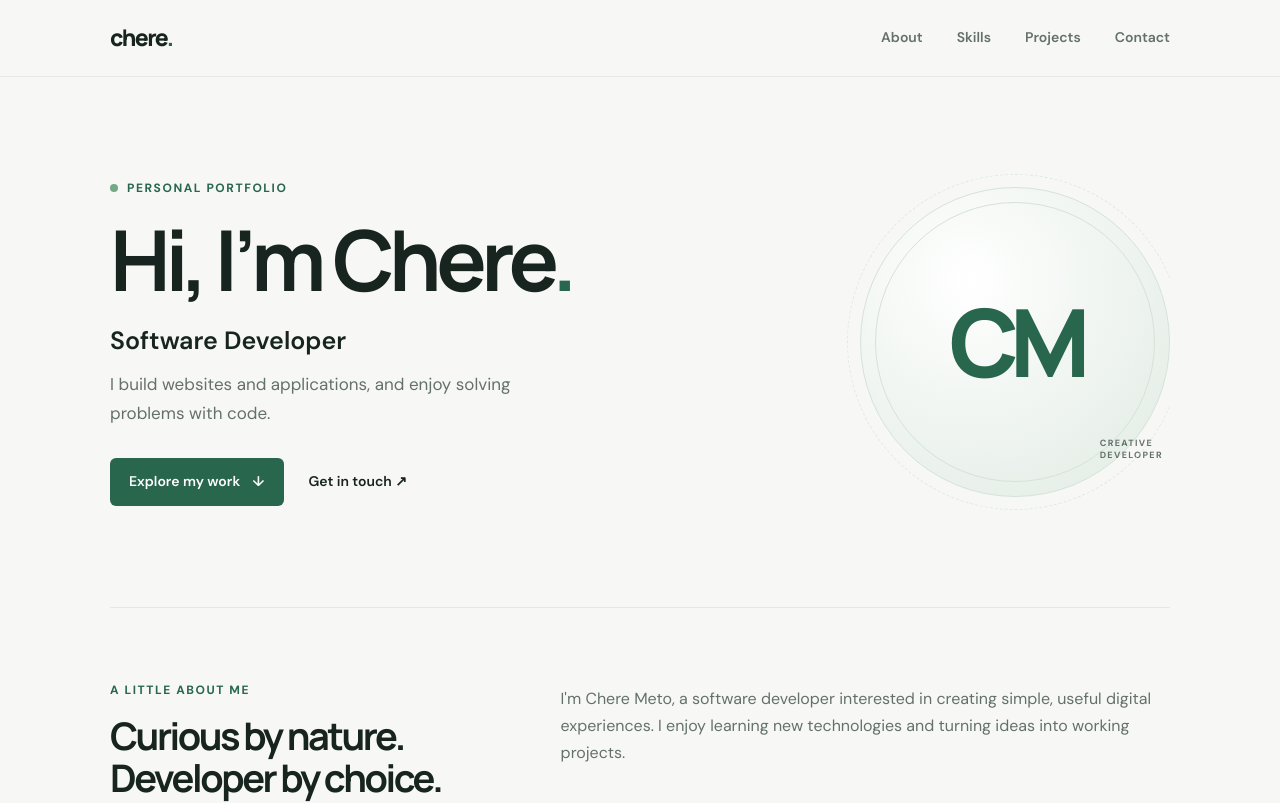
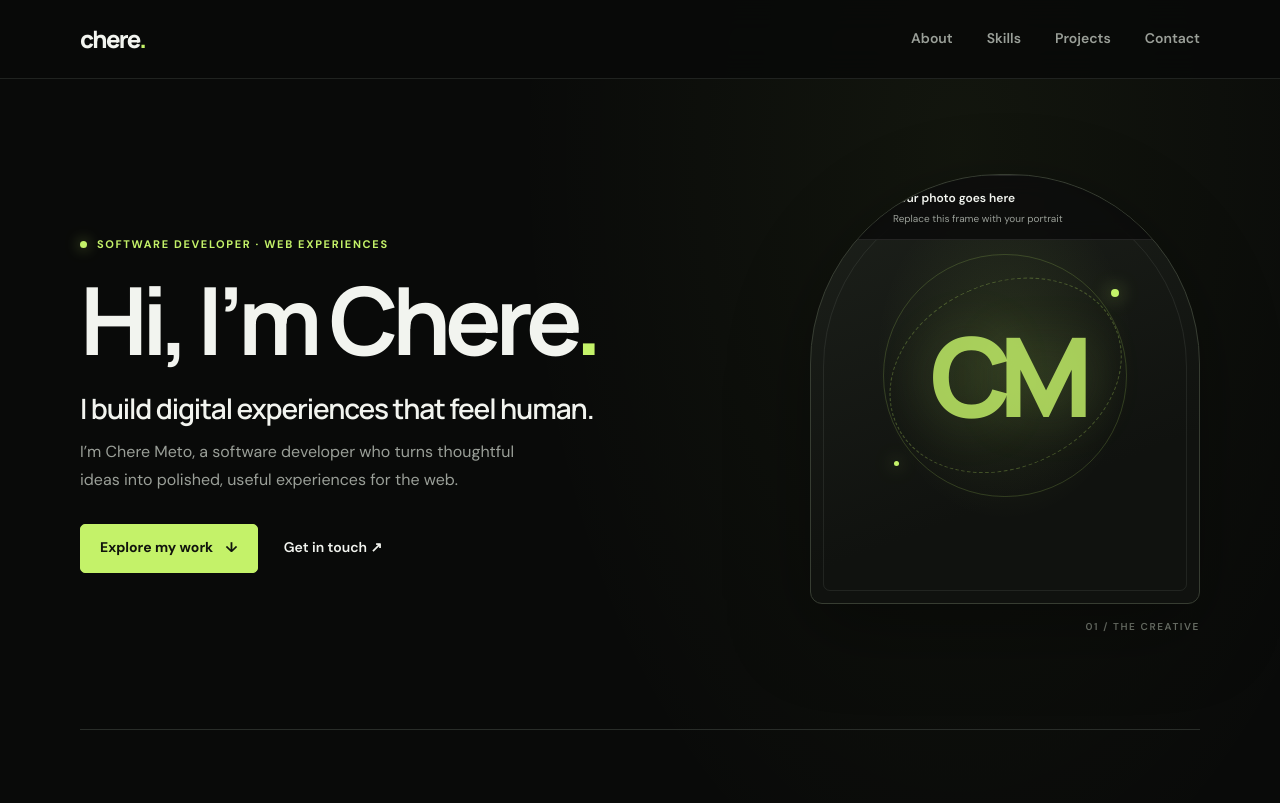
Before and after one commit to chere-meto/portifolio-web, a plain HTML site: page index.html in a window 1280 px wide. Shown: the top 803 px of the page. Drawn offline with Linux system fonts and the light colour scheme.

Commit message:
am updating the background of the portifolio

```diff
--- a/index.html
+++ b/index.html
@@ -7,7 +7,7 @@
       name="description"
       content="Chere Meto's portfolio. Software developer building useful experiences for the web."
     />
-    <meta name="theme-color" content="#f7f8f6" />
+    <meta name="theme-color" content="#090a09" />
     <title>Chere Meto | Software Developer</title>
     <link rel="stylesheet" href="style.css" />
     <script src="script.js" defer></script>
@@ -37,20 +37,31 @@
     <main>
       <section class="hero container" id="home" aria-labelledby="hero-title">
         <div class="hero-copy">
-          <p class="eyebrow"><span class="status-dot" aria-hidden="true"></span> Personal portfolio</p>
+          <p class="eyebrow"><span class="status-dot" aria-hidden="true"></span> Software developer · Web experiences</p>
           <h1 id="hero-title">Hi, I’m Chere<span>.</span></h1>
-          <p class="hero-title">Software Developer</p>
+          <p class="hero-title">I build digital experiences that feel human.</p>
           <p class="hero-description">
-            I build websites and applications, and enjoy solving problems with code.
+            I’m Chere Meto, a software developer who turns thoughtful ideas into polished, useful
+            experiences for the web.
           </p>
           <div class="hero-actions">
             <a class="button" href="#projects">Explore my work <span aria-hidden="true">↓</span></a>
             <a class="text-link" href="#contact">Get in touch <span aria-hidden="true">↗</span></a>
           </div>
         </div>
-        <div class="hero-mark" aria-hidden="true">
-          <span>CM</span>
-          <span class="hero-mark-caption">CREATIVE<br />DEVELOPER</span>
+        <div class="portrait-wrap">
+          <div class="portrait-frame" role="img" aria-label="Placeholder for Chere Meto's portrait">
+            <div class="portrait-art" aria-hidden="true">
+              <span class="portrait-orbit portrait-orbit-one"></span>
+              <span class="portrait-orbit portrait-orbit-two"></span>
+              <span class="portrait-monogram">CM</span>
+            </div>
+            <div class="portrait-label">
+              <span class="portrait-add-icon" aria-hidden="true">+</span>
+              <span><strong>Your photo goes here</strong><small>Replace this frame with your portrait</small></span>
+            </div>
+          </div>
+          <span class="portrait-index" aria-hidden="true">01 / THE CREATIVE</span>
         </div>
       </section>
 
--- a/style.css
+++ b/style.css
@@ -1,15 +1,16 @@
 @import url("https://fonts.googleapis.com/css2?family=DM+Sans:wght@400;500;600;700&family=Manrope:wght@400;500;600;700;800&display=swap");
 
 :root {
-  color-scheme: light;
-  --background: #f7f8f6;
-  --surface: #ffffff;
-  --text: #17241f;
-  --muted: #64716b;
-  --line: #e3e8e4;
-  --accent: #28664d;
-  --accent-dark: #1d503b;
-  --accent-soft: #e8f0ea;
+  color-scheme: dark;
+  --background: #090a09;
+  --surface: #111311;
+  --surface-raised: #171a17;
+  --text: #f2f4ef;
+  --muted: #9a9f98;
+  --line: #292d29;
+  --accent: #c4f269;
+  --accent-strong: #a9dd4c;
+  --accent-soft: rgb(196 242 105 / 10%);
   font-family: "DM Sans", Arial, sans-serif;
 }
 
@@ -24,7 +25,9 @@ html {
 
 body {
   margin: 0;
-  background: var(--background);
+  background:
+    radial-gradient(ellipse at 75% 8%, rgb(196 242 105 / 5%), transparent 28rem),
+    var(--background);
   color: var(--text);
   line-height: 1.7;
 }
@@ -36,12 +39,12 @@ a {
 
 a:focus-visible,
 button:focus-visible {
-  outline: 3px solid #78a98e;
+  outline: 3px solid var(--accent);
   outline-offset: 4px;
 }
 
 .container {
-  width: min(1060px, calc(100% - 48px));
+  width: min(1120px, calc(100% - 48px));
   margin-inline: auto;
 }
 
@@ -49,21 +52,21 @@ button:focus-visible {
   position: sticky;
   z-index: 2;
   top: 0;
-  border-bottom: 1px solid rgb(227 232 228 / 80%);
-  background: rgb(247 248 246 / 94%);
-  backdrop-filter: blur(12px);
+  border-bottom: 1px solid rgb(41 45 41 / 75%);
+  background: rgb(9 10 9 / 88%);
+  backdrop-filter: blur(16px);
 }
 
 .header-inner {
   display: flex;
-  min-height: 76px;
+  min-height: 78px;
   align-items: center;
   justify-content: space-between;
 }
 
 .wordmark {
   font-family: Manrope, Arial, sans-serif;
-  font-size: 23px;
+  font-size: 24px;
   font-weight: 800;
   letter-spacing: -0.07em;
 }
@@ -98,43 +101,42 @@ button:focus-visible {
 }
 
 .hero {
-  position: relative;
-  display: flex;
-  min-height: 530px;
+  display: grid;
+  min-height: 650px;
+  grid-template-columns: minmax(0, 1fr) minmax(300px, 0.78fr);
   align-items: center;
-  justify-content: space-between;
-  gap: 48px;
-  overflow: hidden;
+  gap: clamp(42px, 8vw, 110px);
   padding-block: 84px;
 }
 
 .hero-copy {
   position: relative;
   z-index: 1;
-  max-width: 610px;
+  max-width: 650px;
 }
 
 .eyebrow,
 .section-kicker {
   margin: 0 0 15px;
   color: var(--accent);
-  font-size: 12px;
+  font-size: 11px;
   font-weight: 700;
-  letter-spacing: 0.13em;
+  letter-spacing: 0.15em;
   text-transform: uppercase;
 }
 
 .eyebrow {
   display: flex;
   align-items: center;
-  gap: 9px;
+  gap: 10px;
 }
 
 .status-dot {
-  width: 8px;
-  height: 8px;
+  width: 7px;
+  height: 7px;
   border-radius: 50%;
-  background: #75a885;
+  background: var(--accent);
+  box-shadow: 0 0 14px rgb(196 242 105 / 65%);
 }
 
 .hero h1,
@@ -143,51 +145,57 @@ button:focus-visible {
   font-family: Manrope, Arial, sans-serif;
   font-weight: 700;
   letter-spacing: -0.065em;
-  line-height: 1.1;
+  line-height: 1.08;
 }
 
 .hero h1 {
-  font-size: clamp(52px, 8vw, 84px);
+  font-size: clamp(56px, 8vw, 94px);
 }
 
 .hero-title {
-  margin: 14px 0 8px;
-  font-size: clamp(20px, 3vw, 25px);
+  max-width: 520px;
+  margin: 19px 0 11px;
+  font-family: Manrope, Arial, sans-serif;
+  font-size: clamp(21px, 3vw, 28px);
   font-weight: 600;
+  letter-spacing: -0.04em;
+  line-height: 1.35;
 }
 
 .hero-description {
-  max-width: 470px;
+  max-width: 475px;
   margin: 0;
   color: var(--muted);
-  font-size: 17px;
+  font-size: 16px;
 }
 
 .hero-actions {
   display: flex;
   flex-wrap: wrap;
   align-items: center;
-  gap: 25px;
-  margin-top: 30px;
+  gap: 26px;
+  margin-top: 31px;
 }
 
 .button {
   display: inline-flex;
-  min-height: 48px;
+  min-height: 49px;
   align-items: center;
   gap: 12px;
-  border-radius: 6px;
+  border: 1px solid var(--accent);
+  border-radius: 5px;
   padding: 0 19px;
   background: var(--accent);
-  color: #ffffff;
+  color: #11140d;
   font-size: 14px;
-  font-weight: 600;
+  font-weight: 700;
   transition: background 160ms ease, transform 160ms ease;
 }
 
 .button:hover {
   transform: translateY(-2px);
-  background: var(--accent-dark);
+  border-color: var(--accent-strong);
+  background: var(--accent-strong);
 }
 
 .text-link {
@@ -196,53 +204,153 @@ button:focus-visible {
   font-weight: 600;
 }
 
-.hero-mark {
+.portrait-wrap {
   position: relative;
-  display: grid;
-  width: clamp(190px, 27vw, 310px);
-  aspect-ratio: 1;
-  flex: 0 0 auto;
-  place-items: center;
-  border: 1px solid #d6e2d9;
-  border-radius: 50%;
-  background: radial-gradient(circle at 35% 30%, #ffffff 0, #edf3ee 58%, #e1ebe4 100%);
-  color: var(--accent);
+  width: min(100%, 390px);
+  justify-self: end;
 }
 
-.hero-mark::before,
-.hero-mark::after {
+.portrait-frame {
+  position: relative;
+  display: flex;
+  min-height: 430px;
+  flex-direction: column;
+  justify-content: space-between;
+  overflow: hidden;
+  border: 1px solid #373d32;
+  border-radius: 190px 190px 12px 12px;
+  background:
+    radial-gradient(ellipse at 50% 42%, rgb(196 242 105 / 11%), transparent 47%),
+    linear-gradient(160deg, #1d211b, #10120f 70%);
+  box-shadow: 0 24px 80px rgb(0 0 0 / 35%);
+}
+
+.portrait-frame::before {
   position: absolute;
-  border: 1px solid #d6e2d9;
+  inset: 12px;
+  border: 1px solid rgb(242 244 239 / 8%);
+  border-radius: 180px 180px 7px 7px;
+  content: "";
+  pointer-events: none;
+}
+
+.portrait-image {
+  position: absolute;
+  inset: 0;
+  width: 100%;
+  height: 100%;
+  border-radius: inherit;
+  object-fit: cover;
+}
+
+.portrait-art {
+  position: absolute;
+  inset: 8% 8% 14%;
+  display: grid;
+  overflow: hidden;
+  place-items: center;
+}
+
+.portrait-art::before {
+  position: absolute;
+  width: 74%;
+  aspect-ratio: 1;
+  border: 1px solid rgb(196 242 105 / 18%);
   border-radius: 50%;
   content: "";
 }
 
-.hero-mark::before {
-  inset: 14px;
+.portrait-art::after {
+  position: absolute;
+  width: 56%;
+  aspect-ratio: 1;
+  border: 1px dashed rgb(196 242 105 / 25%);
+  border-radius: 50%;
+  content: "";
+  transform: rotate(-24deg) scaleX(1.3);
 }
 
-.hero-mark::after {
-  inset: -14px;
-  border-style: dashed;
-  opacity: 0.7;
+.portrait-orbit {
+  position: absolute;
+  width: 8px;
+  height: 8px;
+  border-radius: 50%;
+  background: var(--accent);
+  box-shadow: 0 0 18px rgb(196 242 105 / 75%);
 }
 
-.hero-mark > span:first-child {
-  font-family: Manrope, Arial, sans-serif;
-  font-size: clamp(54px, 9vw, 94px);
-  font-weight: 800;
-  letter-spacing: -0.1em;
+.portrait-orbit-one {
+  top: 24%;
+  right: 15%;
 }
 
-.hero-mark-caption {
-  position: absolute;
-  right: 6px;
-  bottom: 34px;
+.portrait-orbit-two {
+  bottom: 23%;
+  left: 16%;
+  width: 5px;
+  height: 5px;
+}
+
+.portrait-monogram {
+  color: rgb(196 242 105 / 82%);
+  font-family: Manrope, Arial, sans-serif;
+  font-size: clamp(72px, 10vw, 110px);
+  font-weight: 800;
+  letter-spacing: -0.12em;
+  text-shadow: 0 0 55px rgb(196 242 105 / 18%);
+}
+
+.portrait-label {
+  position: relative;
+  z-index: 1;
+  display: flex;
+  align-items: center;
+  gap: 12px;
+  margin: 0 25px 24px;
+  border: 1px solid rgb(242 244 239 / 10%);
+  border-radius: 7px;
+  padding: 12px 14px;
+  background: rgb(9 10 9 / 78%);
+  backdrop-filter: blur(10px);
+}
+
+.portrait-add-icon {
+  display: grid;
+  width: 30px;
+  height: 30px;
+  flex: 0 0 auto;
+  place-items: center;
+  border: 1px solid rgb(196 242 105 / 40%);
+  border-radius: 50%;
+  color: var(--accent);
+  font-size: 20px;
+  line-height: 1;
+}
+
+.portrait-label strong,
+.portrait-label small {
+  display: block;
+}
+
+.portrait-label strong {
+  font-size: 12px;
+  font-weight: 600;
+}
+
+.portrait-label small {
+  margin-top: 2px;
   color: var(--muted);
-  font-size: 9px;
-  font-weight: 700;
-  letter-spacing: 0.15em;
-  line-height: 1.4;
+  font-size: 10px;
+}
+
+.portrait-index {
+  display: block;
+  margin-top: 14px;
+  color: #747a70;
+  font-size: 10px;
+  font-weight: 600;
+  letter-spacing: 0.16em;
+  text-align: right;
 }
 
 .content {
@@ -253,12 +361,12 @@ button:focus-visible {
   display: grid;
   grid-template-columns: minmax(210px, 0.8fr) minmax(0, 1.4fr);
   gap: clamp(32px, 8vw, 110px);
-  padding-block: 72px;
+  padding-block: 76px;
   border-bottom: 1px solid var(--line);
 }
 
 .section-heading h2 {
-  font-size: clamp(28px, 4vw, 38px);
+  font-size: clamp(30px, 4vw, 42px);
 }
 
 .section-content {
@@ -286,23 +394,29 @@ button:focus-visible {
 }
 
 .skill-list li {
-  border: 1px solid #dce5de;
+  border: 1px solid #30352d;
   border-radius: 999px;
   padding: 7px 15px;
   background: var(--surface);
   color: var(--text);
   font-size: 13px;
   font-weight: 600;
+  transition: border-color 160ms ease, color 160ms ease;
+}
+
+.skill-list li:hover {
+  border-color: var(--accent);
+  color: var(--accent);
 }
 
 .empty-state {
   display: flex;
   align-items: flex-start;
   gap: 18px;
-  border: 1px dashed #cbd8ce;
+  border: 1px dashed #3b4137;
   border-radius: 8px;
   padding: 24px;
-  background: rgb(255 255 255 / 55%);
+  background: linear-gradient(135deg, var(--surface), rgb(17 19 17 / 45%));
 }
 
 .empty-state-icon {
@@ -367,25 +481,26 @@ button:focus-visible {
   font-weight: 600;
 }
 
-@media (max-width: 700px) {
+@media (max-width: 760px) {
   .hero {
-    min-height: 470px;
-    gap: 24px;
+    min-height: 580px;
+    grid-template-columns: minmax(0, 1fr) minmax(240px, 0.75fr);
+    gap: 30px;
+    padding-block: 70px;
   }
 
-  .hero-mark {
-    width: clamp(145px, 25vw, 200px);
+  .portrait-frame {
+    min-height: 360px;
   }
 
-  .hero-mark-caption {
-    right: -3px;
-    bottom: 22px;
+  .portrait-label {
+    margin-inline: 18px;
   }
 
   .section {
     grid-template-columns: minmax(160px, 0.75fr) minmax(0, 1.25fr);
     gap: 35px;
-    padding-block: 58px;
+    padding-block: 62px;
   }
 }
 
@@ -421,7 +536,7 @@ button:focus-visible {
     border-radius: 8px;
     padding: 7px 14px;
     background: var(--surface);
-    box-shadow: 0 12px 30px rgb(23 36 31 / 8%);
+    box-shadow: 0 12px 30px rgb(0 0 0 / 35%);
   }
 
   .navigation.is-open {
@@ -434,31 +549,9 @@ button:focus-visible {
 
   .hero {
     min-height: auto;
-    padding-block: 78px 70px;
-  }
-
-  .hero-mark {
-    position: absolute;
-    top: 58px;
-    right: 4px;
-    width: 108px;
-    opacity: 0.52;
-  }
-
-  .hero-mark::before {
-    inset: 7px;
-  }
-
-  .hero-mark::after {
-    inset: -7px;
-  }
-
-  .hero-mark > span:first-child {
-    font-size: 39px;
-  }
-
-  .hero-mark-caption {
-    display: none;
+    grid-template-columns: 1fr;
+    gap: 42px;
+    padding-block: 68px 52px;
   }
 
   .hero-copy {
@@ -466,8 +559,7 @@ button:focus-visible {
   }
 
   .hero h1 {
-    max-width: 75%;
-    font-size: clamp(48px, 13vw, 66px);
+    font-size: clamp(55px, 15vw, 76px);
   }
 
   .hero-description {
@@ -475,10 +567,23 @@ button:focus-visible {
     font-size: 15px;
   }
 
+  .portrait-wrap {
+    width: min(100%, 340px);
+    justify-self: center;
+  }
+
+  .portrait-frame {
+    min-height: 370px;
+  }
+
+  .portrait-monogram {
+    font-size: 92px;
+  }
+
   .section {
     grid-template-columns: 1fr;
     gap: 19px;
-    padding-block: 46px;
+    padding-block: 48px;
   }
 
   .section-heading h2 br {
@@ -487,10 +592,8 @@ button:focus-visible {
 }
 
 @media (max-width: 380px) {
-  .hero-mark {
-    top: 50px;
-    right: -12px;
-    width: 90px;
+  .hero h1 {
+    font-size: 52px;
   }
 
   .hero-actions {
```
